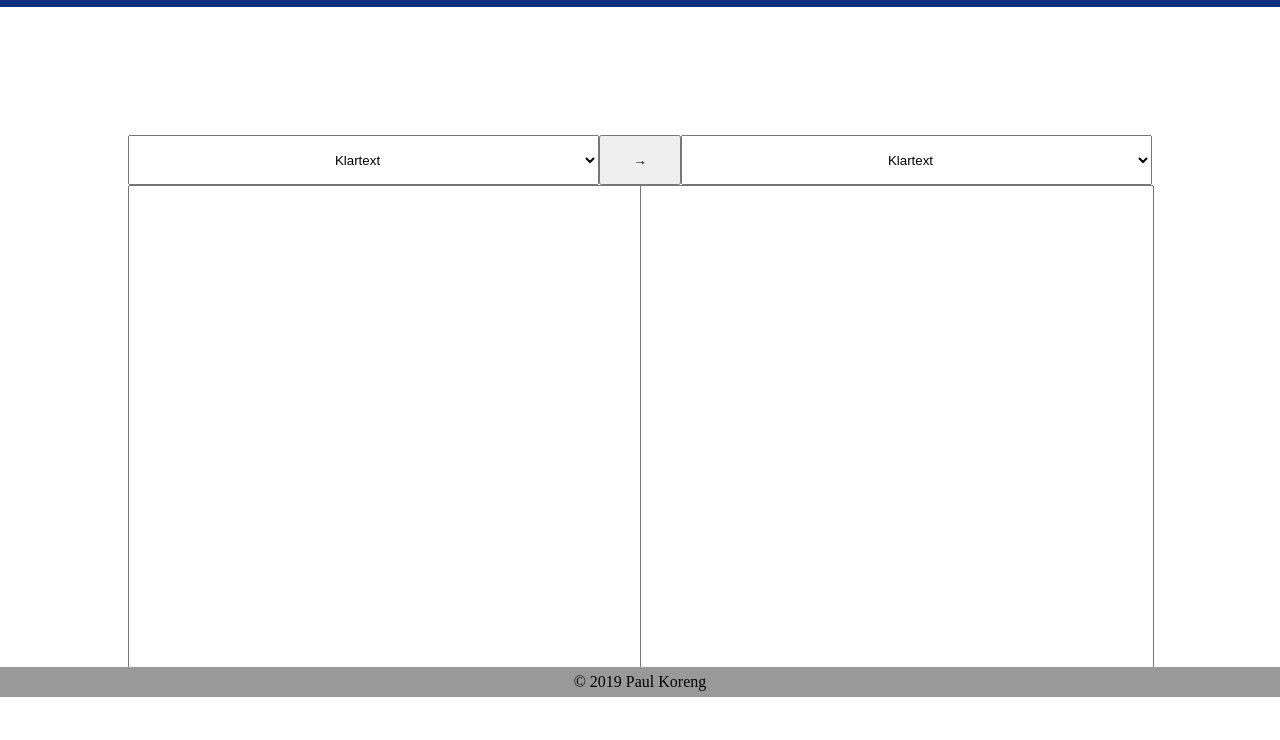
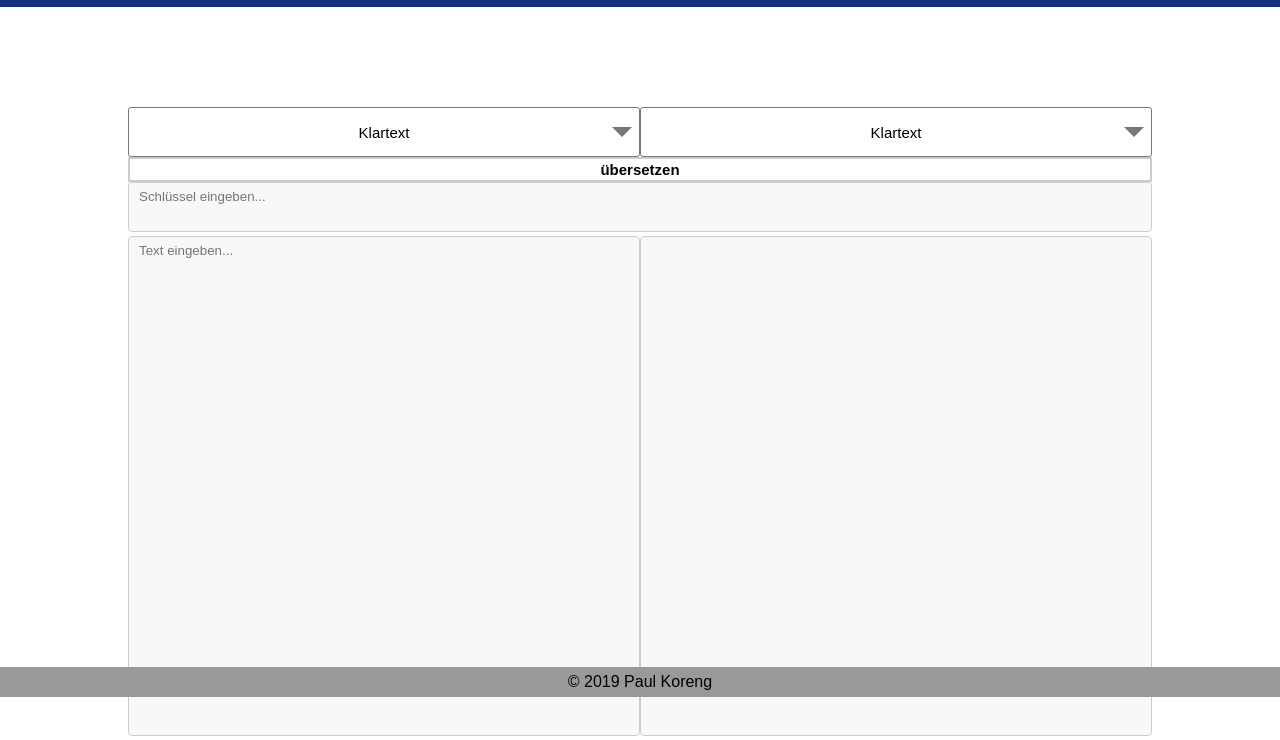
Before and after one commit to salteax/Kryptographie-Uebersetzer, a plain HTML site: page index.html in a window 1280 px wide. Shown: the part 103-843 px from the top of the page. Before the commit the page ends 800 px from the top, so only its background shows below. Drawn offline with Linux system fonts and the light colour scheme.

Commit message:
index.html ergänzt. style.css ergänzt. submit.js erweitert.

```diff
--- a/css/style.css
+++ b/css/style.css
@@ -1,11 +1,13 @@
 * {
   margin: 0;
   padding: 0;
+  font-family: "Arial";
 }
 
 html {
   height: 100%;
   width: 100%;
+  overflow: hidden;
 }
 
 header {
@@ -19,6 +21,10 @@ header h1 {
   text-align: center;
   line-height: 100px;
   color: rgb(255, 255, 255);
+}
+
+select::-ms-expand{
+    display: none;
 }
 
 footer {
@@ -36,8 +42,9 @@ footer p {
 
 .container {
   width: 80%;
-  height: 50%;;
+  height: 50%;
   margin: 10%;
+  margin-top: 100px;
 }
 
 .menu {
@@ -52,26 +59,83 @@ footer p {
   display: table-cell;
 }
 
-#i1, #i3 {
+#i1, #i2 {
   position: relative;
   display: table-cell;
-  width: 46%;
+  width: 50%;
 }
 
-#i2 {
-  width: 8%;
+.selection-box {
+    display: inline-block;
+    width: 100%;
+    height: 50px;
+}
+
+.selection-box::after{
+    content: "";
+    display: inline-block;
+    border-top: 10px solid #777;
+    border-right:10px solid transparent;
+    border-left:10px solid transparent;
+    position: absolute;
+    top:calc(50% - 5px);
+    right:.5rem;
+    z-index: -1;
+    pointer-events: none;
 }
 
 .selection {
   position: relative;
   width: 100%;
-  height: 50px;
+  height: 100%;
   text-align: center;
+  border: 1px solid #777;
+  border-radius: 3px;
+  cursor: pointer;
+  background: transparent;
+  font-size: 15px;
+
+  -moz-appearance: none;
+  -webkit-appearance: none;
+  appearance: none;
+}
+
+.selection:focus {
+  outline: none;
 }
 
 .btn {
   width: 100%;
-  height: 50px;
+  height: 25px;
+  border: 2px solid #ccc;
+  background: transparent;
+  transition: color 0.3s linear;
+  position: relative;
+  font-size: 15px;
+  font-weight: 700;
+}
+
+.btn:hover {
+  color: #fff;
+}
+
+.btn::before {
+  content: '';
+  position: absolute;
+  left: 0;
+  top: 0;
+  width: 100%;
+  height: 100%;
+  background: #ccc;
+  z-index: -1;
+  transition: transform 1.5s;
+  transform-origin: 0 0;
+  transition-timing-function: cubic-bezier(0.5,1.6,0.4,0.7);
+  transform: scaleX(0);
+}
+
+.btn:hover::before {
+  transform: scaleX(1);
 }
 
 .content {
@@ -88,8 +152,33 @@ footer p {
   height: 100%;
 }
 
+.keybox {
+  width: 100%;
+  height: 50px;
+  position: relative;
+  resize: none;
+  outline: none;
+  box-sizing: border-box;
+  padding: 6px 10px;
+  border: 1px solid #ccc;
+  border-radius: 4px;
+  background-color: #f8f8f8;
+  resize: none;
+}
+
 .textbox {
   width: 100%;
   height: 100%;
   resize: none;
+  outline: none;
+  padding: 6px 10px;
+  box-sizing: border-box;
+  border: 1px solid #ccc;
+  border-radius: 4px;
+  background-color: #f8f8f8;
 }
+
+.textbox:focus {
+  outline: none !important;
+  box-shadow:none !important;
+}
--- a/index.html
+++ b/index.html
@@ -13,11 +13,12 @@
 
   <link rel="stylesheet" type="text/css" href="./css/style.css">
 
-  <script type="text/javascript" src="./js/select.js"></script>
+  <script type="text/javascript" src="./js/submit.js"></script>
   <script type="text/javascript" src="./js/timer.js"></script>
 
   <script type="text/javascript" src="./js/rot13.js"></script>
   <script type="text/javascript" src="./js/vigenere.js"></script>
+
 </head>
 
 <body>
@@ -29,33 +30,42 @@
     <div class="container">
       <div class="menu">
         <div class="item" id="i1">
-          <select class="selection">
-            <option>Klartext</option>
-            <option>ROT13</option>
-            <option>Vigenère-Chiffre</option>
-          </select>
+          <div class="selection-box">
+            <select class="selection" id="sel1">
+              <option value="0">Klartext</option>
+              <option value="1">ROT13</option>
+              <option value="2">Vigenère-Chiffre</option>
+            </select>
+          </div>
         </div>
         <div class="item" id="i2">
-          <button class="btn" onclick="">&rightarrow;</button>
-        </div>
-        <div class="item" id="i3">
-          <select class="selection">
-            <option>Klartext</option>
-            <option>ROT13</option>
-            <option>Vigenère-Chiffre</option>
-          </select>
+          <div class="selection-box">
+            <select class="selection" id="sel2">
+              <option value="0">Klartext</option>
+              <option value="1">ROT13</option>
+              <option value="2">Vigenère-Chiffre</option>
+            </select>
+          </div>
         </div>
       </div>
 
-      <div class="content">
-        <div class="box">
-          <textarea class="textbox" id="left"></textarea>
+      <button class="btn" onclick="submit(document.getElementById('sel1').value,document.getElementById('sel2').value,document.translator.input.value,document.keyform.key.value)">&uuml;bersetzen</button>
+
+      <form name="keyform">
+        <textarea class="keybox" name="key" placeholder="Schlüssel eingeben..." value=""></textarea>
+      </form>
+
+      <form name="translator">
+        <div class="content">
+          <div class="box">
+            <textarea class="textbox" id="left" name="input" placeholder="Text eingeben..."></textarea>
+          </div>
+
+          <div class="box">
+            <textarea class="textbox" id="right" name="output"></textarea>
+          </div>
         </div>
-
-        <div class="box">
-          <textarea class="textbox" id="right"></textarea>
-        </div>
-      </div>
+      </form>
     </div>
   </main>
 
--- /dev/null
+++ b/js/submit.js
@@ -0,0 +1,36 @@
+function submit(val1, val2, text, key){
+  console.log(val1);
+  console.log(val2);
+  console.log(text);
+  console.log(key);
+
+  if (val1 == 1 && val2 ==1) {
+    document.translator.output.value = rot13(text);
+  }
+  else if (val2 == 1) {
+    document.translator.output.value = rot13(text);
+  }
+  else if (val1 == 1) {
+    document.translator.output.value = rot13(text);
+  }
+  else if (val1 == 2 && val2 == 0) {
+    if (key == "") {
+      key = "SCHLUESSEL";
+      document.keyform.key.value = key;
+    }
+    document.translator.output.value = vigenere(true, key, text)
+  }
+  else if (val1 == val2) {
+    document.translator.output.value = text;
+  }
+  else if (val2 == 2) {
+    if (key == "") {
+      key = "SCHLUESSEL";
+      document.keyform.key.value = key;
+    }
+    document.translator.output.value = vigenere(false, key, text)
+  }
+  else {
+    document.translator.output.value = "";
+  }
+}
```
